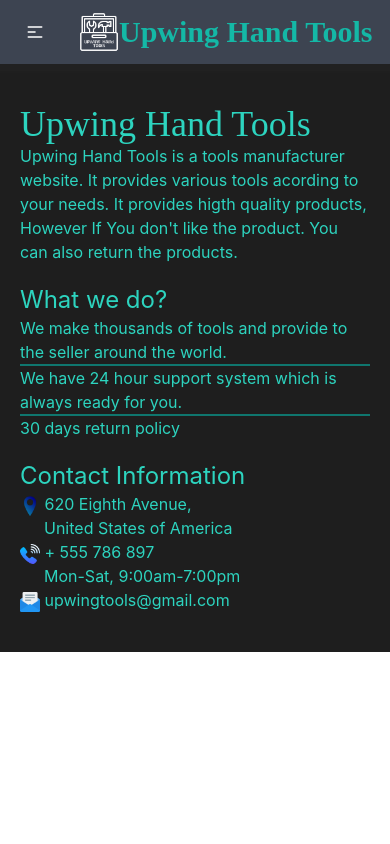
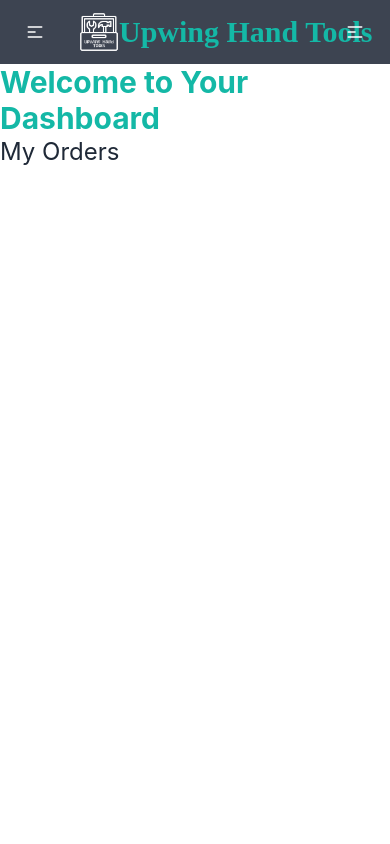
Before and after one commit to Sazidul0/UpWingHandTools-Client, a React (Create React App) app: page /dashboard in a window 390 px wide. Shown: the top 844 px of the page. Built offline with nearby package versions, Linux system fonts and the light colour scheme; no server answers; sample sign-in values are in the browser's storage; a web font is replaced by a local one.

Commit message:
Responsive dashboard added

```diff
--- a/src/App.js
+++ b/src/App.js
@@ -12,6 +12,8 @@
 import Navbar from './Pages/Shared/Navbar';
 import { ToastContainer } from 'react-toastify';
 import 'react-toastify/dist/ReactToastify.css';
+import Dashboard from './Dashboard/Dashboard';
+import MyOrders from './Dashboard/MyOrders';
 
 function App() {
   return (
@@ -27,6 +29,9 @@
         <Route path='/tool/:toolId' element={
           <RequireAuth><CheckOut></CheckOut></RequireAuth>
         }></Route>
+        <Route path='dashboard' element={<RequireAuth><Dashboard /></RequireAuth>}>
+          <Route index element={<MyOrders />}></Route>
+        </Route>
       </Routes>
 
       <Footer></Footer>
--- a/src/Dashboard/Dashboard.js
+++ b/src/Dashboard/Dashboard.js
@@ -0,0 +1,30 @@
+import React from 'react';
+import { Link, Outlet } from 'react-router-dom';
+
+const Dashboard = () => {
+    return (
+        <div>
+            <div className="drawer drawer-mobile">
+                <input id="dashboard-sidebar" type="checkbox" className="drawer-toggle" />
+                <div className="drawer-content ">
+                    <h2 className='text-3xl font-bold text-teal-500'>Welcome to Your Dashboard</h2>
+                    <Outlet></Outlet>
+
+                </div>
+                <div className="drawer-side">
+                    <label for="dashboard-sidebar" className="drawer-overlay"></label>
+                    <ul className="menu p-4 overflow-y-auto w-50 bg-base-100 text-base-content">
+                        {/* <!-- Sidebar content here --> */}
+                        <li><Link to="/dashboard">My Orders</Link></li>
+                        <li><Link to="/dashboard/review">My Reviews</Link></li>
+                        <li><Link to="/dashboard/history">My History</Link></li>
+
+                    </ul>
+
+                </div>
+            </div>
+        </div>
+    );
+};
+
+export default Dashboard;
--- /dev/null
+++ b/src/Dashboard/MyOrders.js
@@ -0,0 +1,11 @@
+import React from 'react';
+
+const MyOrders = () => {
+    return (
+        <div>
+            <h2 className='text-2xl'>My Orders</h2>
+        </div>
+    );
+};
+
+export default MyOrders;
--- a/src/Pages/Shared/Navbar.js
+++ b/src/Pages/Shared/Navbar.js
@@ -45,6 +45,12 @@
                         {menuItems}
                     </ul>
                 </div>
+                <div className="navbar-end">
+                    <label tabIndex="1" for="dashboard-sidebar" className="btn btn-ghost lg:hidden">
+                        <svg xmlns="http://www.w3.org/2000/svg" className="h-5 w-5 text-white" fill="none" viewBox="0 0 24 24" stroke="currentColor"><path strokeLinecap="round" strokeLinejoin="round" strokeWidth="2" d="M4 6h16M4 12h8m-8 6h16" /></svg>
+                    </label>
+
+                </div>
 
             </div>
             {/* <div style={{ height: '8px' }} className='bg-black'></div> */}
```
